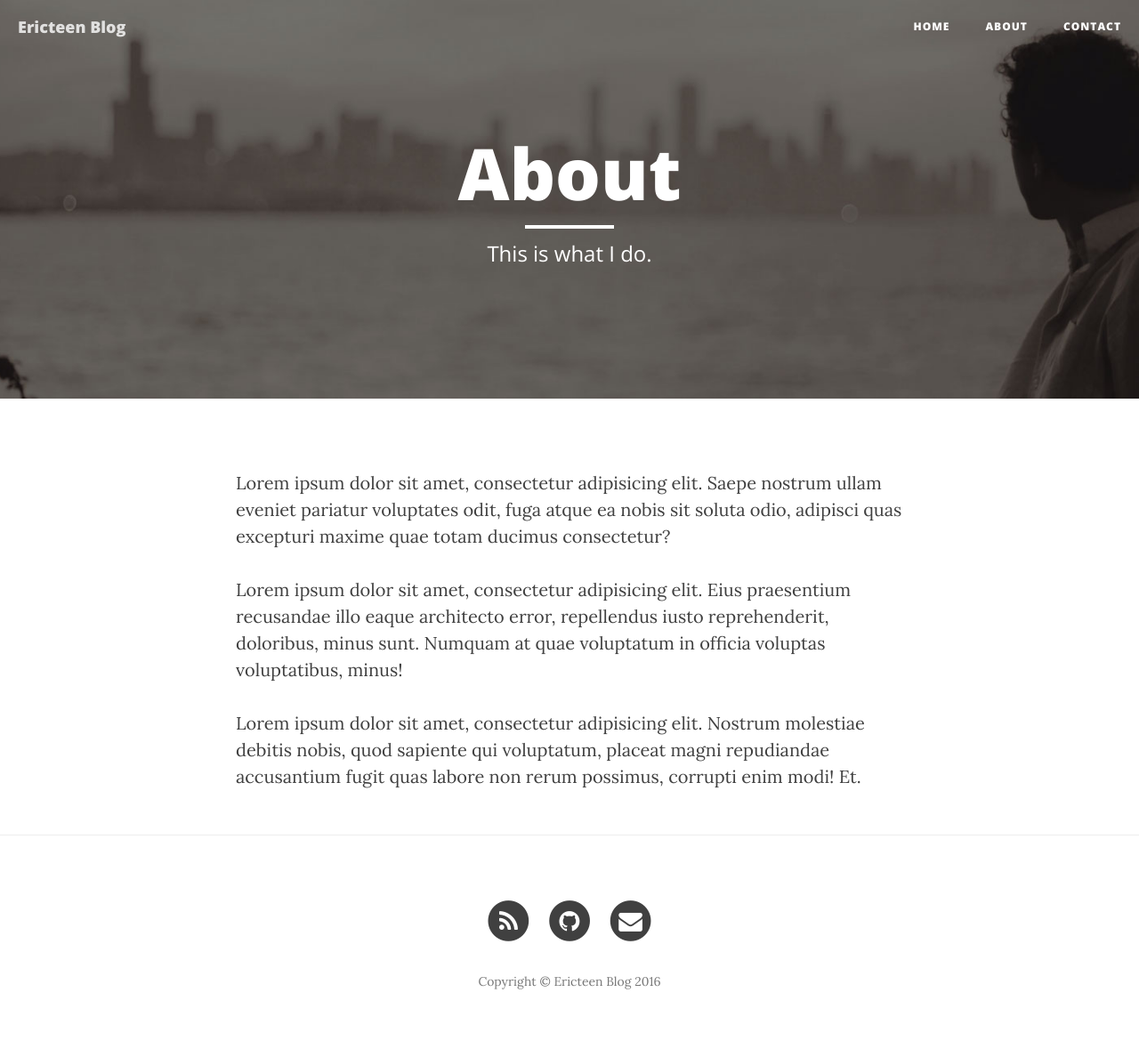
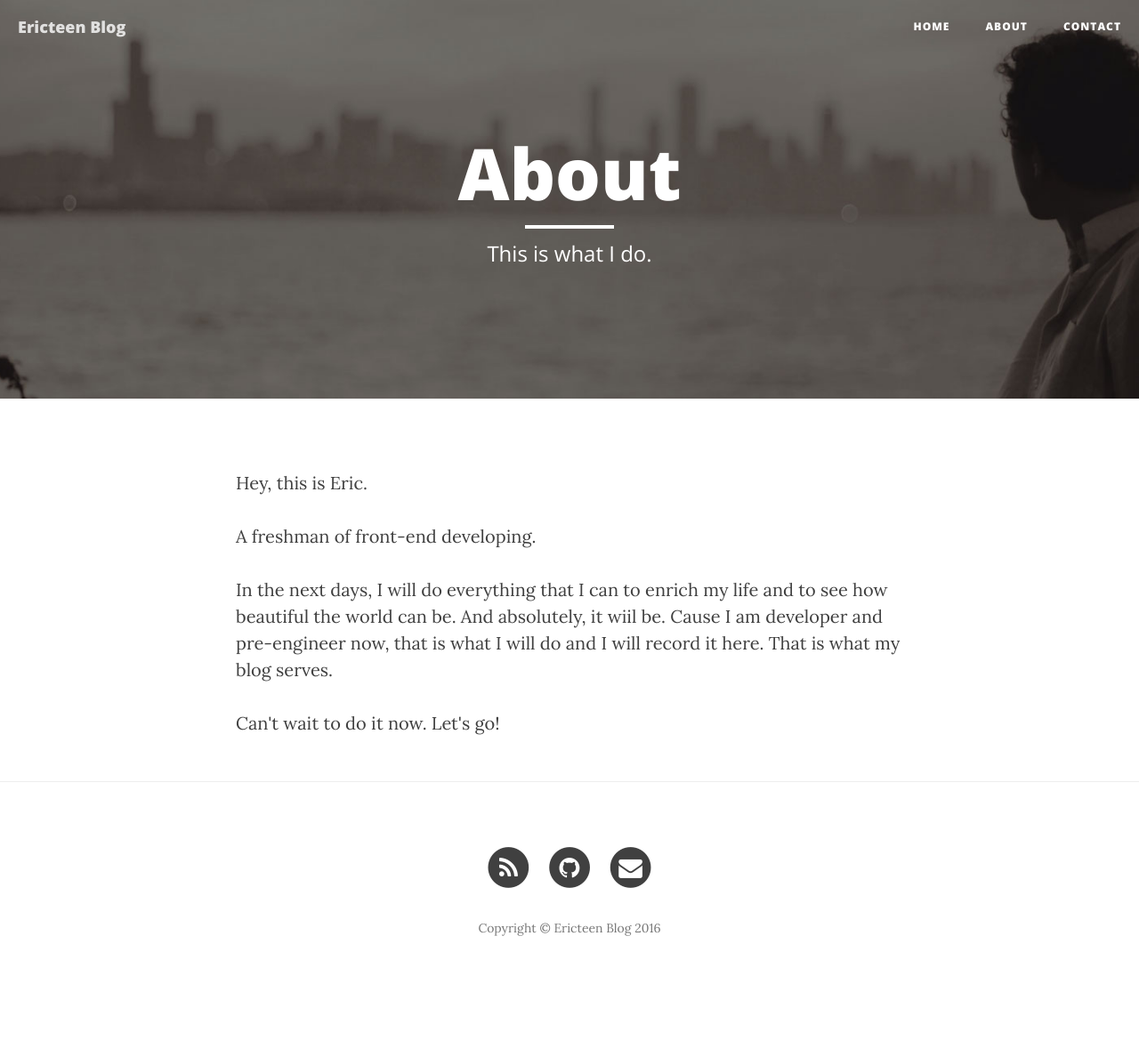
Before and after one commit to Ericteen/ericteen.github.io, a Jekyll site: the page built from about.html, in a window 1280 px wide. Shown: the whole page at 89% size. Built offline with Jekyll 4.4.1, drawn with Linux system fonts in a browser that asks for light colours; nearby versions of some CDN libraries; after the commit the page ends 1119 px from its top, so only the background shows below that.

Commit message:
personal description

```diff
--- a/about.html
+++ b/about.html
@@ -5,8 +5,10 @@ description: "This is what I do."
 header-img: "img/about-bg.jpg"
 ---
 
-<p>Lorem ipsum dolor sit amet, consectetur adipisicing elit. Saepe nostrum ullam eveniet pariatur voluptates odit, fuga atque ea nobis sit soluta odio, adipisci quas excepturi maxime quae totam ducimus consectetur?</p>
+<p>Hey, this is Eric.</p>
 
-<p>Lorem ipsum dolor sit amet, consectetur adipisicing elit. Eius praesentium recusandae illo eaque architecto error, repellendus iusto reprehenderit, doloribus, minus sunt. Numquam at quae voluptatum in officia voluptas voluptatibus, minus!</p>
+<p>A freshman of front-end developing.</p>
 
-<p>Lorem ipsum dolor sit amet, consectetur adipisicing elit. Nostrum molestiae debitis nobis, quod sapiente qui voluptatum, placeat magni repudiandae accusantium fugit quas labore non rerum possimus, corrupti enim modi! Et.</p>
+<p>In the next days, I will do everything that I can to enrich my life and to see how beautiful the world can be. And absolutely, it wiil be. Cause I am developer and pre-engineer now, that is what I will do and I will record it here. That is what my blog serves.</p>
+
+<p>Can't wait to do it now. Let's go!</p>
```
